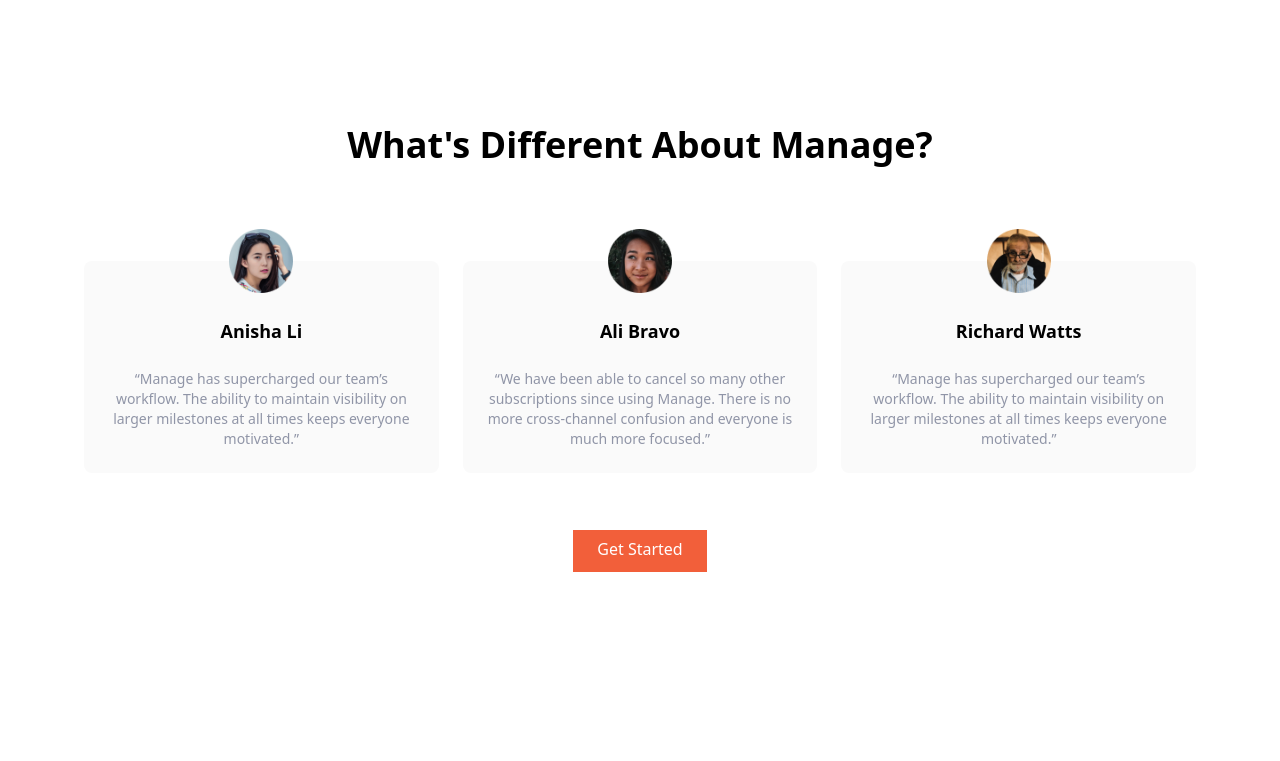
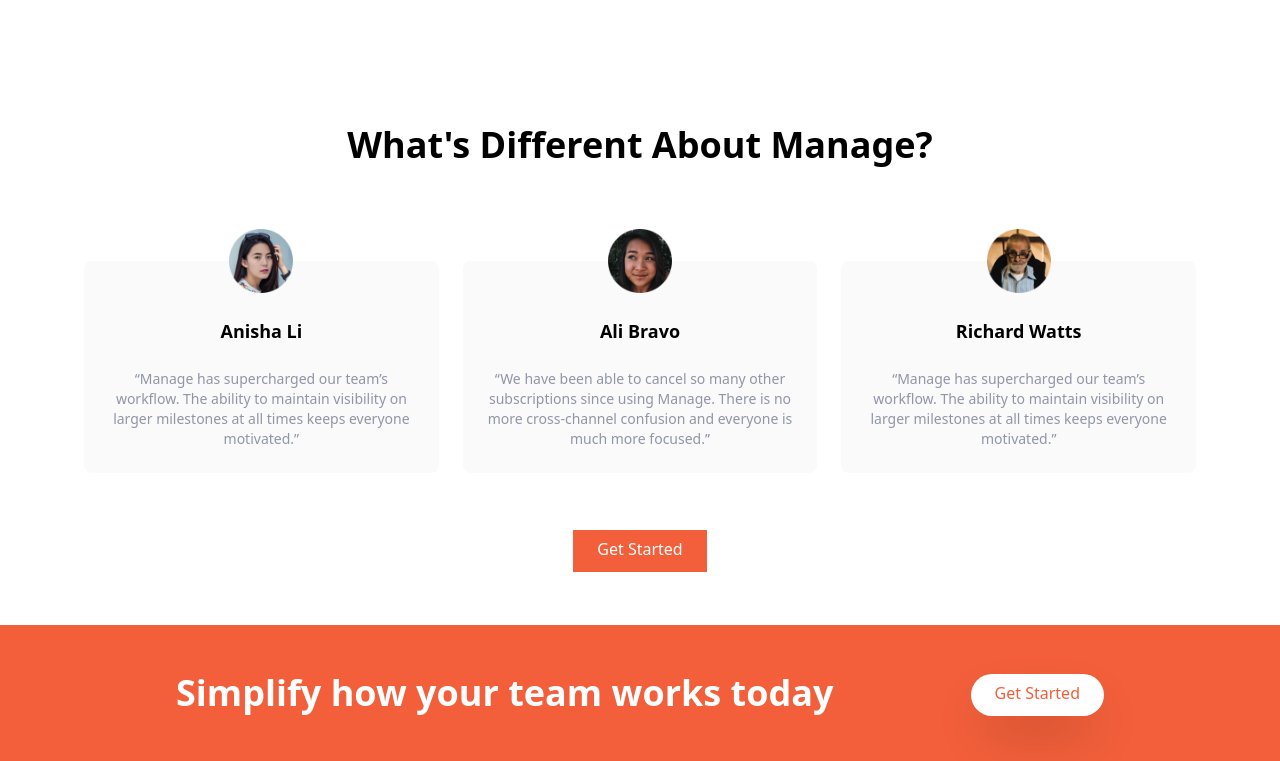
Before and after one commit to Semi-King/Tailwind-Landing-page-demo, a website: page index.html in a window 1280 px wide. Shown: the part 1167-1928 px from the top of the page. Before the commit the page ends 1792 px from the top, so only its background shows below. Drawn offline with Linux system fonts and the light colour scheme.

Commit message:
Completed CTA Section and added styling

```diff
--- a/index.html
+++ b/index.html
@@ -242,7 +242,23 @@
     <!-- CTA Section -->
     <section id="cta" class="bg-brightRed">
       <!-- Flex container -->
-
+      <div
+        class="container flex flex-col items-center justify-between px-6 py-24 mx-auto space-y-12 md:py-12 md:flex-row md:space-y-0"
+      >
+        <h2
+          class="text-5xl font-bold leading-tight text-center text-white md:text-4xl md:maxw-xl md:text-left"
+        >
+          Simplify how your team works today
+        </h2>
+        <!-- Button -->
+        <div>
+          <a
+            href="#"
+            class="p-3 px-6 pt-2 text-brightRed bg-white rounded-full shadow-2xl baseline hover:bg-gray-900"
+            >Get Started</a
+          >
+        </div>
+      </div>
     </section>
   </body>
 </html>
```
Also changed, not shown: css/main.css.
